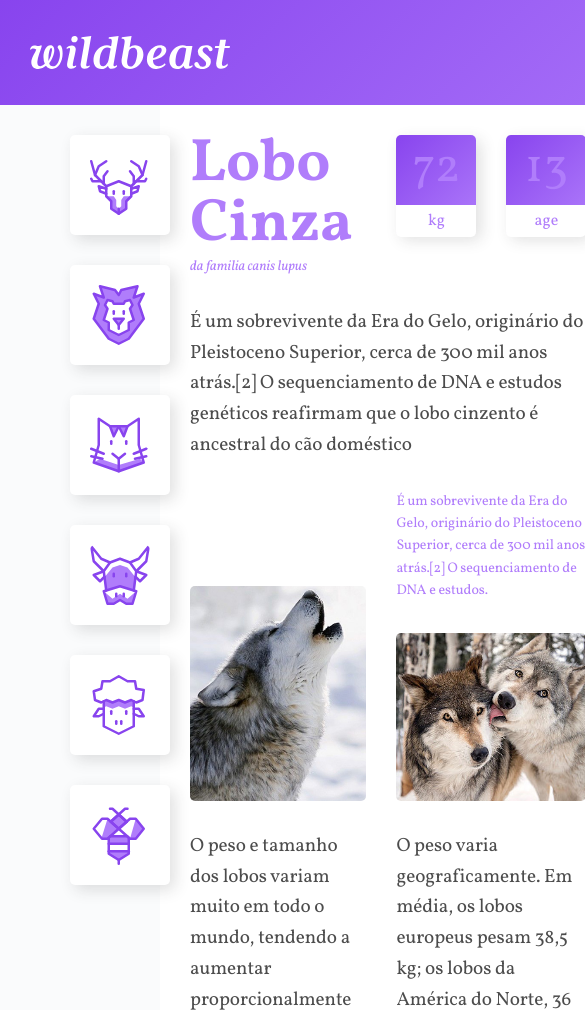
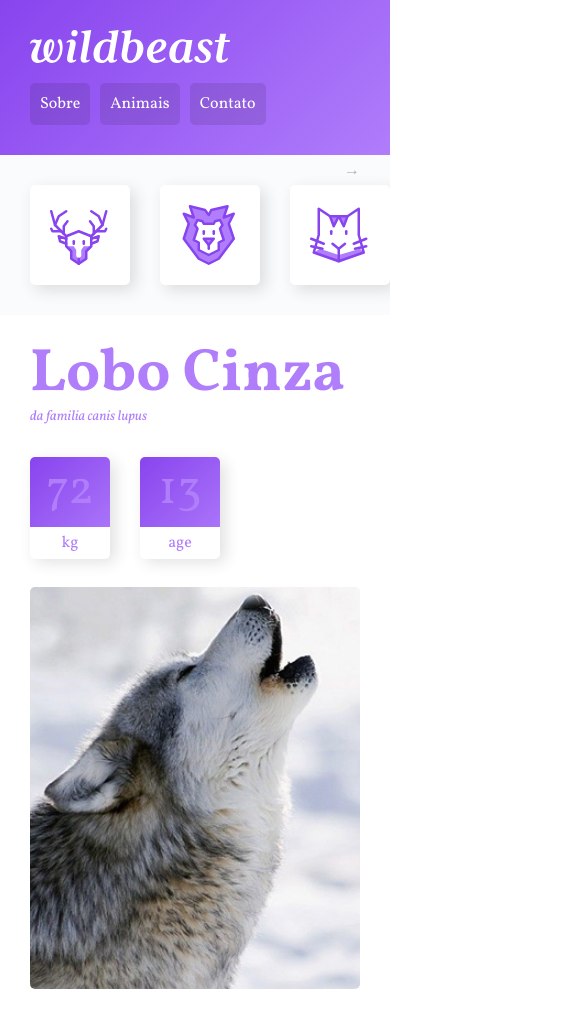
Before and after one commit to Matheus-Almeida21/Projeto-Wildbeast, a plain HTML site: page index.html in a window 390 px wide. Shown: the top 1010 px of the page, 585 px wide, since content can reach past the window. Drawn offline with Linux system fonts and the light colour scheme.

Commit message:
Definindo  responsividade

```diff
--- a/estilo.css
+++ b/estilo.css
@@ -1,5 +1,5 @@
 body, p, h1, ul, li, blockquote{
-  padding: none;
+  padding: 0;
   margin: 0;
 }
 body{
@@ -12,9 +12,9 @@ a{
   text-decoration: none;
 }
 img{
-  max-width: 100%;
   display: block;
   border-radius: 5px;
+  width: 100%;
 }
 
 /*GRID GERAL*/
@@ -40,6 +40,26 @@ img{
 }
 .footer{
   grid-area: footer;
+}
+@media(max-width: 1200px){
+  .estrutura{
+    grid-template-areas:
+    "header header header"
+    "sidenav content content"
+    "sidenav anuncios anuncios"
+    "footer footer footer";
+  }
+}
+@media (max-width: 760px){
+  .estrutura{
+    grid-template-columns: 100%;
+    grid-template-areas:
+    "header "
+    "sidenav"
+    "content"
+    "anuncios"
+    "footer";
+  }
 }
 
 /*HEADER DA PAGINA*/
@@ -72,6 +92,20 @@ img{
 .header li + li{
   margin-left: 30px;
 }
+@media (max-width: 760px){
+  .header{
+    grid-template-columns: auto;
+  }
+  .logo{
+    margin-bottom: 20px;
+  }
+  .header nav a{
+    font-size: 1em;
+  }
+  .header li + li{
+    margin-left: 10px;
+  }
+}
 
 /*SIDENAV ESQUERDO DA PAGINA*/
 .sidenav{
@@ -91,6 +125,42 @@ img{
 }
 .sidenav li a:hover{
   background-color: #B07DFB;
+}
+@media (max-width:760px){
+  .sidenav ul{
+    display: flex;
+  }
+  .sidenav ul li{
+    flex: 1 0 60px;
+  }
+  .sidenav{
+    padding: 0 30px;
+    position: relative;
+  }
+  .sidenav li a{
+    margin: 30px 30px 30px 0;
+  }
+  .sidenav{
+    overflow-x: auto;
+    -webkit-overflow-scrolling: touch;
+    -ms-overflow-style: -ms-autohiding-scrollbar
+  }
+  .sidenav::after{
+    content:'→';
+    position: absolute;
+    top: 5px;
+    right: 30px;
+    color: rgba(0, 0, 0, 0.3);
+    animation: seta .5s ease-in 0s infinite alternate;
+  }
+  @keyframes seta{
+    from{
+      right: 30px;
+    }
+    to {
+      right: 20px;
+    }
+  }
 }
 
 /*CONTEUDO PRINCIPAL DA PAGINA*/
@@ -194,6 +264,14 @@ p{
 .atributos li + li{
   border-top: 2px solid #B07DFB;
 }
+.imagem-3{
+  justify-self: center;
+}
+@media (max-width: 600px){
+  .content{
+    grid-template-columns: auto;
+  }
+}
 
 /*SEÇÃO DE ANUNCIOS DA PAGINA*/
 .anuncios{
@@ -202,6 +280,7 @@ p{
   align-content: start;
   padding: 30px;
   gap: 30px;
+  grid-template-columns: repeat(auto-fit, minmax(150px, 1fr));
 }
 
 /*FOOTER DA PAGINA*/
--- a/index.html
+++ b/index.html
@@ -101,7 +101,7 @@
         </p>
       </div>
 
-      <img class="col-wide" src="./img/wolf3.jpg" alt="Lobo 3">
+      <img class="col-wide imagem-3" src="./img/wolf3.jpg" alt="Lobo 3">
     </main>
 
     <!--INICIO NAVEGAÇÃO LATERAL DIREITA-->
```
